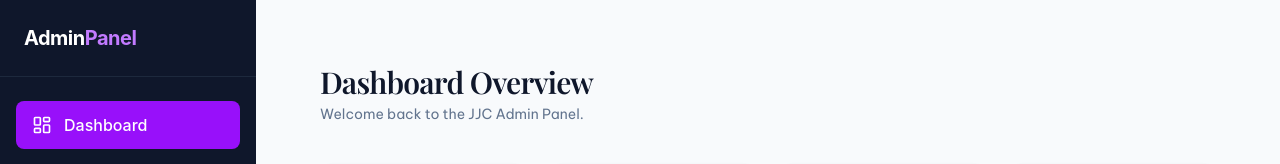
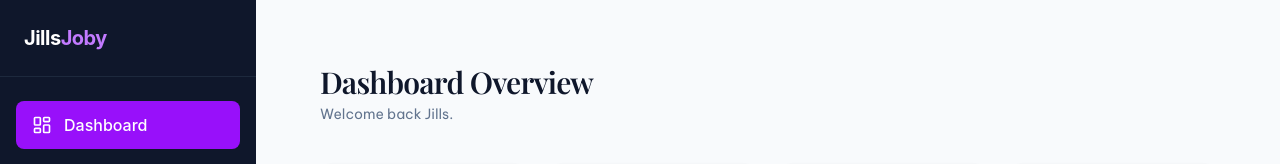
Before and after one commit to jsurya114/jjc-art-works, a React (Vite) app: page /admin in a window 1280 px wide. Shown: the top 164 px of the page. Built offline with nearby package versions, Linux system fonts and the light colour scheme; no server answers; the database is empty; sample sign-in values are in the browser's storage; a web font is replaced by a local one.

Commit message:
Update admin panel branding to Jills Joby

```diff
--- a/src/layouts/AdminLayout.jsx
+++ b/src/layouts/AdminLayout.jsx
@@ -24,7 +24,7 @@ const Sidebar = ({ isMobileMenuOpen, setIsMobileMenuOpen }) => {
   return (
     <aside className="w-full md:w-64 bg-slate-900 text-white min-h-fit md:min-h-screen flex flex-col transition-all">
       <div className="p-4 md:p-6 border-b border-slate-800 flex justify-between items-center">
-        <h2 className="text-xl font-bold tracking-tight">Admin<span className="text-purple-400">Panel</span></h2>
+        <h2 className="text-xl font-bold tracking-tight">Jills<span className="text-purple-400">Joby</span></h2>
         <button
           className="md:hidden text-slate-400 hover:text-white p-2"
           onClick={() => setIsMobileMenuOpen(!isMobileMenuOpen)}
--- a/src/pages/admin/Dashboard.jsx
+++ b/src/pages/admin/Dashboard.jsx
@@ -70,7 +70,7 @@ export default function Dashboard() {
       <div className="flex flex-col md:flex-row justify-between items-start md:items-center mb-10">
         <div>
           <h1 className="text-3xl font-bold text-slate-900 tracking-tight mb-1" style={{ fontFamily: "'Playfair Display', Georgia, serif" }}>Dashboard Overview</h1>
-          <p className="text-slate-500 text-sm" style={{ fontFamily: "'Be Vietnam Pro', sans-serif" }}>Welcome back to the JJC Admin Panel.</p>
+          <p className="text-slate-500 text-sm" style={{ fontFamily: "'Be Vietnam Pro', sans-serif" }}>Welcome back Jills.</p>
         </div>
 
       </div>
```
